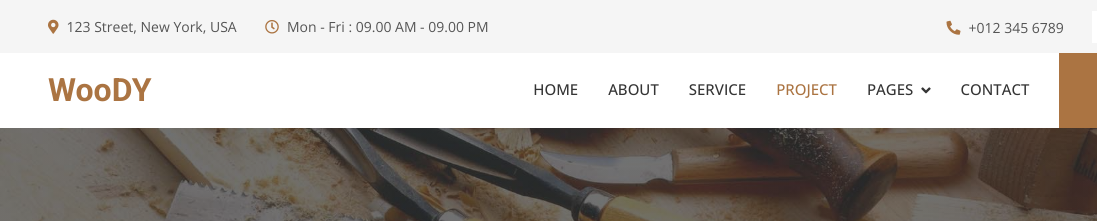
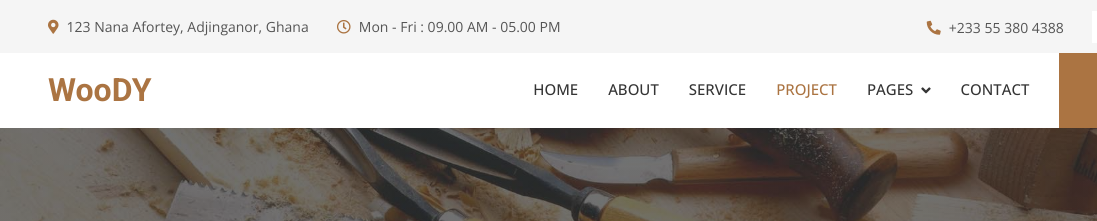
Before and after one commit to Lawndom/Sharon-and-songs, a plain HTML site: page project.html in a window 1280 px wide. Shown: the top 221 px of the page, 0-1097 px from the left. Drawn offline with nearby package versions, Linux system fonts and the light colour scheme.

Commit message:
Update project.html

```diff
--- a/project.html
+++ b/project.html
@@ -48,17 +48,17 @@
             <div class="col-lg-7 px-5 text-start">
                 <div class="h-100 d-inline-flex align-items-center py-3 me-4">
                     <small class="fa fa-map-marker-alt text-primary me-2"></small>
-                    <small>123 Street, New York, USA</small>
+                    <small>123 Nana Afortey, Adjinganor, Ghana</small>
                 </div>
                 <div class="h-100 d-inline-flex align-items-center py-3">
                     <small class="far fa-clock text-primary me-2"></small>
-                    <small>Mon - Fri : 09.00 AM - 09.00 PM</small>
+                    <small>Mon - Fri : 09.00 AM - 05.00 PM</small>
                 </div>
             </div>
             <div class="col-lg-5 px-5 text-end">
                 <div class="h-100 d-inline-flex align-items-center py-3 me-4">
                     <small class="fa fa-phone-alt text-primary me-2"></small>
-                    <small>+012 345 6789</small>
+                    <small>+233 55 380 4388</small>
                 </div>
                 <div class="h-100 d-inline-flex align-items-center">
                     <a class="btn btn-sm-square bg-white text-primary me-1" href=""><i class="fab fa-facebook-f"></i></a>
```
